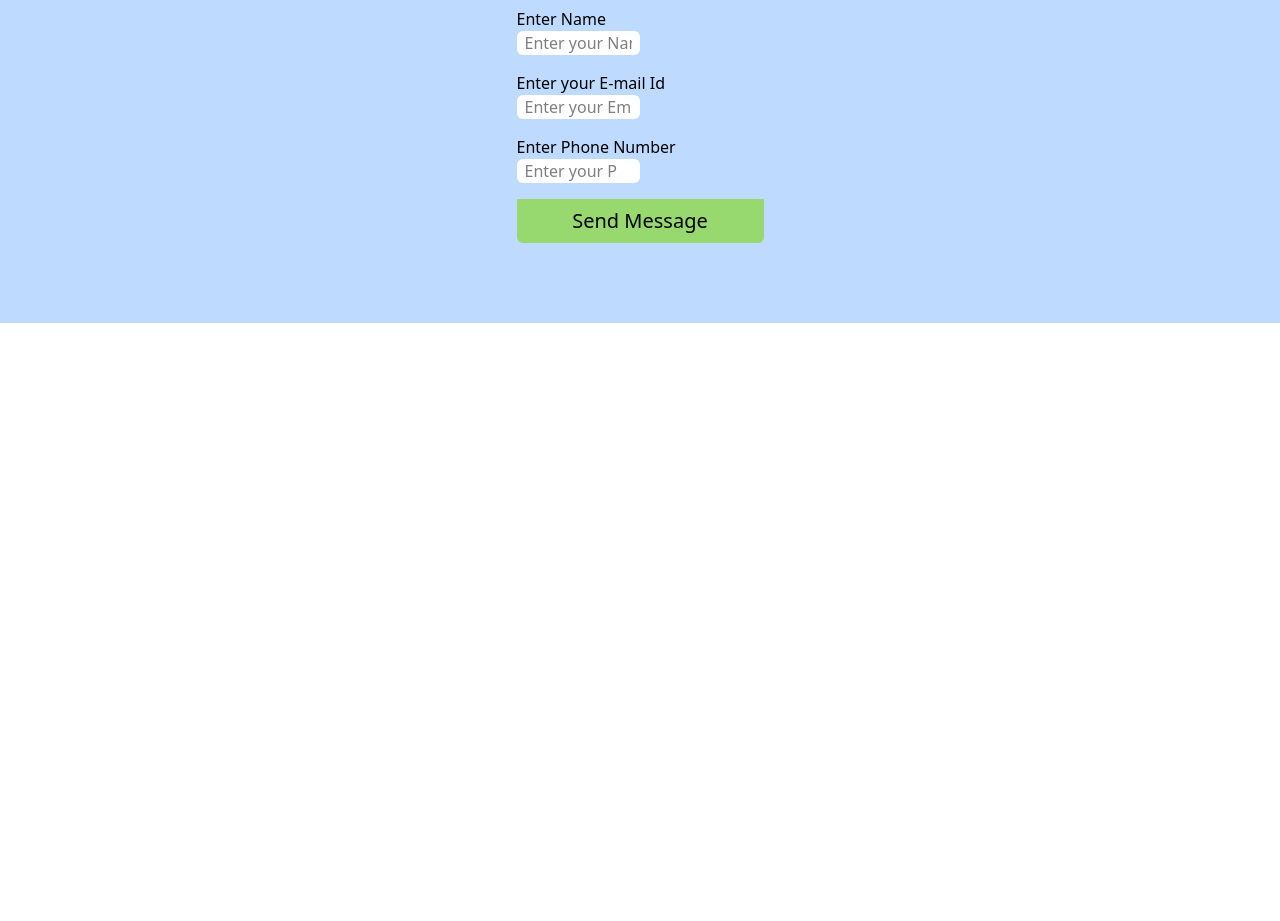
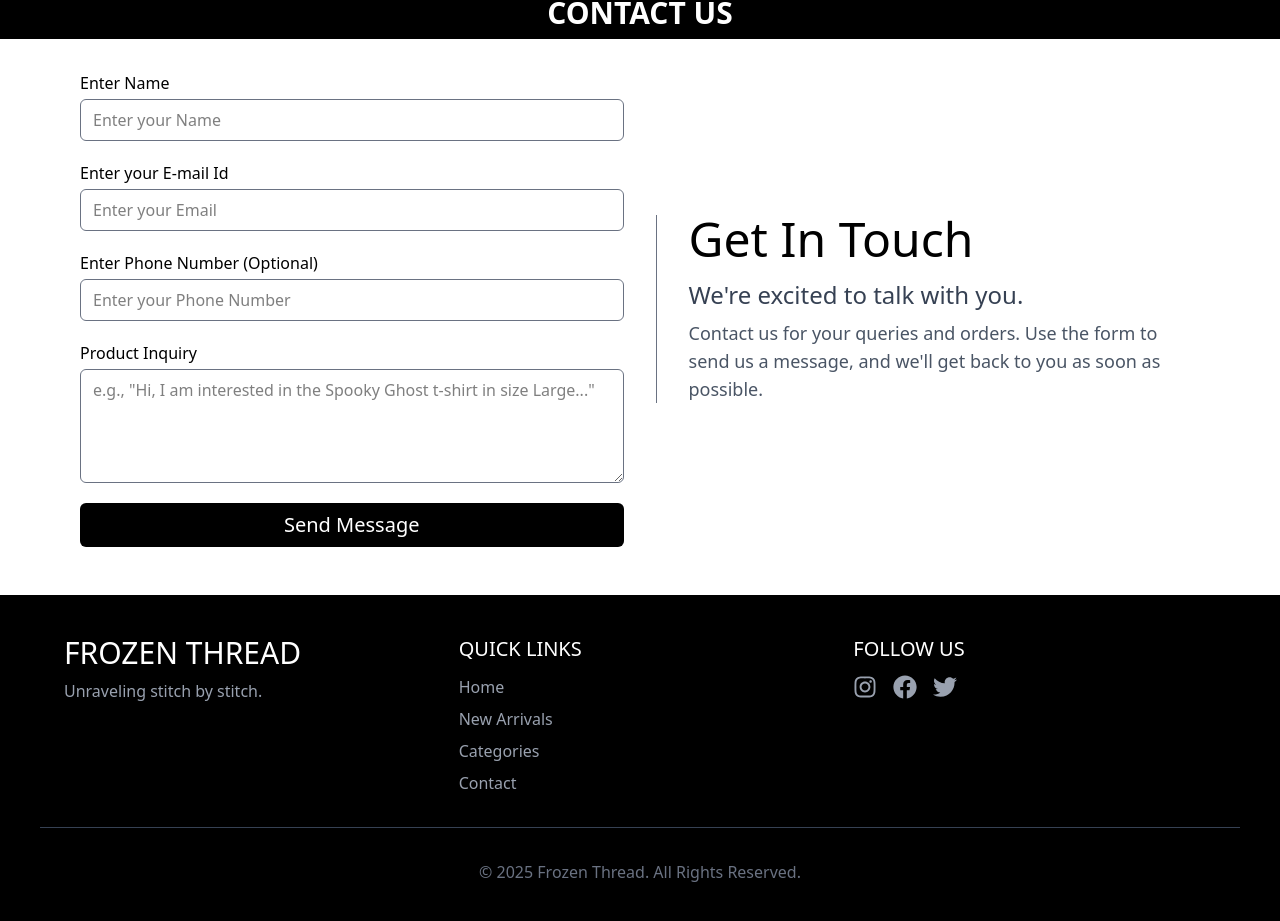
Before and after one commit to FrozenThread/FrozenThread-Web, a React (Vite) app: page / in a window 1280 px wide. Shown: the part 2253-3174 px from the top of the page. Before the commit the page ends 2576 px from the top, so only its background shows below. Built offline with nearby package versions, Linux system fonts and the light colour scheme; a web font is replaced by a local one.

Commit message:
Added Footer

```diff
--- a/package.json
+++ b/package.json
@@ -13,6 +13,7 @@
     "@tailwindcss/vite": "^4.1.11",
     "react": "^19.1.0",
     "react-dom": "^19.1.0",
+    "react-icons": "^5.5.0",
     "swiper": "^11.2.10",
     "tailwindcss": "^4.1.11"
   },
--- a/src/App.jsx
+++ b/src/App.jsx
@@ -5,6 +5,7 @@ import ImageSlider from './components/ImageSlider'
 import { MostSellingTees } from './components/MostSellingTees'
 import { Navabar } from './components/Navabar'
 import { NewArrivals } from './components/NewArrivals'
+import { Footer } from './components/Footer'
 
 function App() {
 
@@ -18,7 +19,7 @@ function App() {
       <Categories/>
       <MostSellingTees/>
       <Contact/>
-      {/* </div> */}
+      <Footer/>
     </div>
   )
 }
--- a/src/components/Contact.jsx
+++ b/src/components/Contact.jsx
@@ -2,40 +2,93 @@ import React from 'react'
 
 export const Contact = () => {
     return (
-        <div className='h-96 bg-blue-200 p-4 flex flex-col gap-4 items-center justify-center'>
-            <h2 className='copperplate-bold text-3xl w-full text-center'>CONTACT US</h2>
-            <div className='h-full  mx-auto'>
-                <form action="" className='flex flex-col gap-4'>
+        <div className='w-full py-12'>
+            <div className="text-3xl font-anton-regular font-bold w-full text-center p-2 bg-black text-white mb-8">
+                CONTACT US
+            </div>
+
+            {/* Main container for the 2-column layout
+                - Stacks vertically on mobile (flex-col)
+                - Sits side-by-side on large screens (lg:flex-row)
+            */}
+            <div className='max-w-6xl mx-auto w-full px-4 flex flex-col lg:flex-row lg:items-center lg:gap-8'>
+
+                {/* --- LEFT COLUMN: THE FORM --- */}
+                {/* Takes full width on mobile, half width on large screens */}
+                <div className='w-full lg:w-1/2'>
+                    <form
+                        action="https://formspree.io/f/xovpppkq"
+                        method="POST"
+                        className='flex flex-col gap-5'
+                    >
                         <div className='flex flex-col'>
-                        <label htmlFor='name'>Enter Name</label>
+                            <label htmlFor='name' className='mb-1 font-medium'>Enter Name</label>
                             <input
                                 id='name'
                                 type='text'
+                                name='name' // 'name' attribute is required
                                 placeholder='Enter your Name'
-                            className=' bg-white px-2 rounded-md w-1/2'
+                                className='w-full px-3 py-2 border border-gray-500 rounded-md focus:outline-none focus:ring-2 focus:ring-black'
+                                required
                             />
                         </div>
                         <div className='flex flex-col'>
-                        <label htmlFor='email'>Enter your E-mail Id</label>
+                            <label htmlFor='email' className='mb-1 font-medium'>Enter your E-mail Id</label>
                             <input
                                 id='email'
                                 type='email'
+                                name='email' // 'name' attribute is required
                                 placeholder='Enter your Email'
-                            className=' bg-white px-2 rounded-md w-1/2'
+                                className='w-full px-3 py-2 border border-gray-500 rounded-md focus:outline-none focus:ring-2 focus:ring-black'
+                                required
                             />
                         </div>
                         <div className='flex flex-col'>
-                        <label htmlFor='phoneNumber'>Enter Phone Number</label>
+                            <label htmlFor='phoneNumber' className='mb-1 font-medium'>Enter Phone Number (Optional)</label>
                             <input
                                 id='phoneNumber'
-                            type='number'
+                                type='tel'
+                                name='phone' // 'name' attribute is required
                                 placeholder='Enter your Phone Number'
-                            className=' bg-white px-2 rounded-md w-1/2'
+                                className='w-full px-3 py-2 border border-gray-500 rounded-md focus:outline-none focus:ring-2 focus:ring-black [appearance:textfield] [&::-webkit-outer-spin-button]:appearance-none [&::-webkit-inner-spin-button]:appearance-none'
                             />
                         </div>
-                    <button type='submit' className='bg-[#97d86f] px-4 py-2 text-xl cursor-pointer rounded-b-md'>Send Message</button>
+                        <div className='flex flex-col'>
+                            <label htmlFor='message' className='mb-1 font-medium'>Product Inquiry</label>
+                            <textarea
+                                id='message'
+                                name='message' // 'name' attribute is required
+                                rows='4'
+                                placeholder='e.g., "Hi, I am interested in the Spooky Ghost t-shirt in size Large..."'
+                                className='w-full px-3 py-2 border border-gray-500 rounded-md focus:outline-none focus:ring-2 focus:ring-black'
+                                required
+                            />
+                        </div>
+
+                        <button
+                            type='submit'
+                            className='bg-black text-white px-4 py-2 text-xl cursor-pointer rounded-md w-full hover:bg-gray-800 transition-colors'
+                        >
+                            Send Message
+                        </button>
                     </form>
+                </div>
+
+                {/* --- RIGHT COLUMN: DECORATIVE TEXT --- */}
+                {/* Full width on mobile with top margin, half width on large screens */}
+                <div className="w-full lg:w-1/2 mt-10 lg:mt-0 lg:pl-8 lg:border-l border-gray-500">
+                    <h3 className='font-stage-wander text-5xl text-black'>
+                        Get In Touch
+                    </h3>
+                    <p className='font-anton-regular text-2xl text-gray-700 mt-4'>
+                        We're excited to talk with you.
+                    </p>
+                    <p className='text-lg text-gray-600 mt-2'>
+                        Contact us for your queries and orders. Use the form to send us a message, and we'll get back to you as soon as possible.
+                    </p>
+                </div>
             </div>
         </div>
     )
 }
+export default Contact;
--- a/src/components/Footer.jsx
+++ b/src/components/Footer.jsx
@@ -1,7 +1,53 @@
 import React from 'react'
+// You'll need these icons. You can get them from a library like 'react-icons'.
+// Run: npm install react-icons
+import { FaInstagram, FaFacebook, FaTwitter } from 'react-icons/fa'
 
 export const Footer = () => {
-  return (
-    <div>Footer</div>
-  )
+    return (
+        // Main container with black background and white text
+        <footer className='bg-black text-white p-10'>
+            <div className='max-w-6xl mx-auto grid grid-cols-1 md:grid-cols-3 gap-8'>
+
+                {/* Column 1: Brand and Slogan */}
+                <div>
+                    <h3 className='font-stage-wander text-3xl mb-2'>FROZEN THREAD</h3>
+                    <p className='text-gray-400'>Unraveling stitch by stitch.</p>
+                </div>
+
+                {/* Column 2: Quick Links */}
+                <div>
+                    <h4 className='font-anton-regular text-xl mb-3'>QUICK LINKS</h4>
+                    <ul className='space-y-2'>
+                        <li><a href="#" className='text-gray-400 hover:text-white'>Home</a></li>
+                        <li><a href="#" className='text-gray-400 hover:text-white'>New Arrivals</a></li>
+                        <li><a href="#" className='text-gray-400 hover:text-white'>Categories</a></li>
+                        <li><a href="#" className='text-gray-400 hover:text-white'>Contact</a></li>
+                    </ul>
+                </div>
+
+                {/* Column 3: Follow Us */}
+                <div>
+                    <h4 className='font-anton-regular text-xl mb-3'>FOLLOW US</h4>
+                    <div className='flex gap-4'>
+                        <a href="#" className='text-gray-400 hover:text-white'>
+                            <FaInstagram size={24} />
+                        </a>
+                        <a href="#" className='text-gray-400 hover:text-white'>
+                            <FaFacebook size={24} />
+                        </a>
+                        <a href="#" className='text-gray-400 hover:text-white'>
+                            <FaTwitter size={24} />
+                        </a>
+                    </div>
+                </div>
+
+            </div>
+
+            {/* Bottom bar with copyright */}
+            <div className='mt-8 pt-8 border-t border-gray-700 text-center text-gray-500'>
+                &copy; {new Date().getFullYear()} Frozen Thread. All Rights Reserved.
+            </div>
+        </footer>
+    )
 }
```
Also changed, not shown: 1 other file (tests, documents, lock files or other folders). Lines whose indentation alone changed are shown as unchanged.
